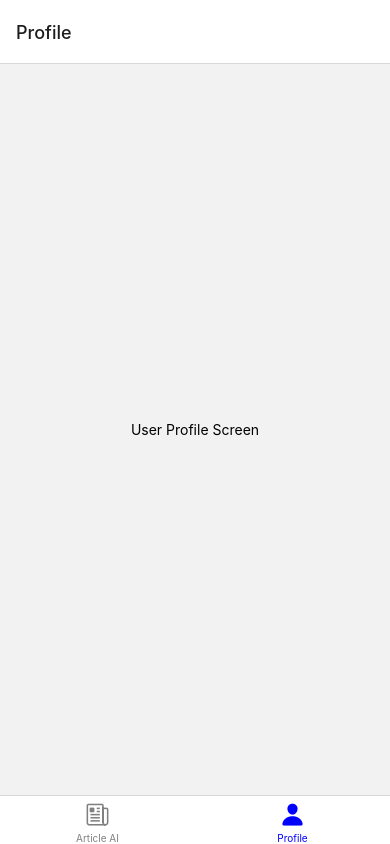
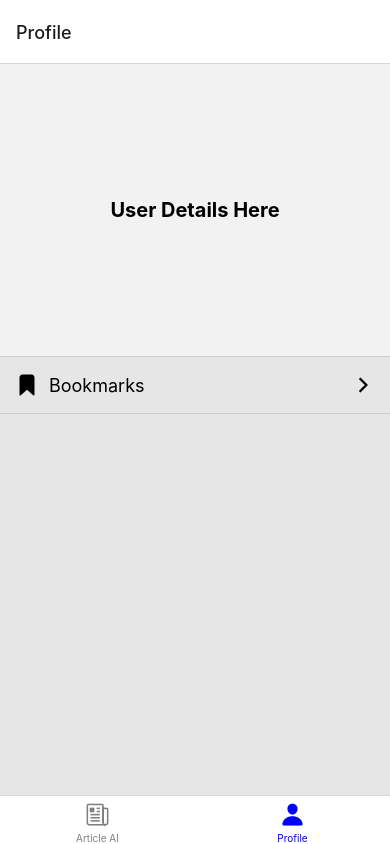
Before and after one commit to dewinterjack/url-summarizer, a React Native app: screen /Profile in a window 390 px wide. Built offline with nearby package versions, Linux system fonts and the light colour scheme.

Commit message:
Set up profile page and add link to a bookmarks page

```diff
--- a/screens/ProfileScreen.js
+++ b/screens/ProfileScreen.js
@@ -1,10 +1,81 @@
 import React from 'react';
-import { View, Text } from 'react-native';
+import { View, Text, TouchableOpacity, StyleSheet, FlatList } from 'react-native';
+import Ionicons from '@expo/vector-icons/Ionicons';
 
-export default function UserProfileScreen() {
+const profileLinks = [
+  { title: 'Bookmarks', navigateTo: 'BookmarksScreen' },
+];
+
+const ProfileScreen = ({ navigation }) => {
   return (
-    <View style={{ flex: 1, justifyContent: 'center', alignItems: 'center' }}>
-      <Text>User Profile Screen</Text>
+    <View style={styles.container}>
+      <View style={styles.topContainer}>
+        <Text style={styles.detailsText}>User Details Here</Text>
+      </View>
+      <View style={styles.bottomContainer}>
+        <FlatList
+          data={profileLinks}
+          keyExtractor={item => item.title}
+          renderItem={({ item }) => (
+            <View style={styles.separator}>
+              <TouchableOpacity
+                style={styles.listItem}
+                onPress={() => navigation.navigate(item.navigateTo)}
+              >
+              <View style={styles.iconWithText}>
+                <Ionicons name="bookmark" size={24} style={styles.icon} />
+                <Text style={styles.listItemText}>{item.title}</Text>
+              </View>
+                <Ionicons name="chevron-forward" size={24} />
+              </TouchableOpacity>
+            </View>
+          )}
+        />
+      </View>
     </View>
   );
-}
+};
+
+const styles = StyleSheet.create({
+  container: {
+    flex: 1,
+  },
+  topContainer: {
+    flex: 2,
+    justifyContent: 'center',
+    alignItems: 'center',
+    backgroundColor: '#f2f2f2',
+  },
+  bottomContainer: {
+    flex: 3,
+    backgroundColor: '#e6e6e6',
+  },
+  detailsText: {
+    fontSize: 20,
+    fontWeight: 'bold',
+  },
+  listItem: {
+    flexDirection: 'row',
+    justifyContent: 'space-between',
+    padding: 15,
+    alignItems: 'center',
+  },
+  iconWithText: {
+    flexDirection: 'row',
+    alignItems: 'center',
+  },
+  icon: {
+    marginRight: 10
+  },
+  listItemText: {
+    fontSize: 18,
+  },
+  separator: {
+    borderBottomColor: '#ccc',
+    borderBottomWidth: 1,
+    borderTopColor: '#ccc',
+    borderTopWidth: 1,
+  },
+});
+
+export default ProfileScreen;
```
